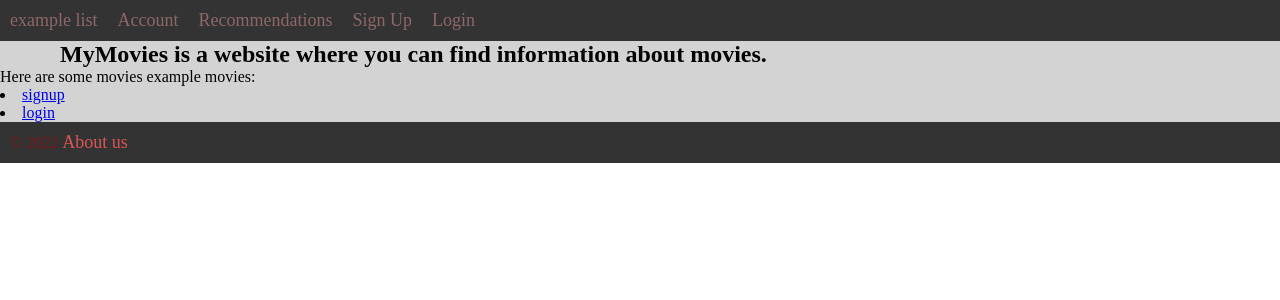
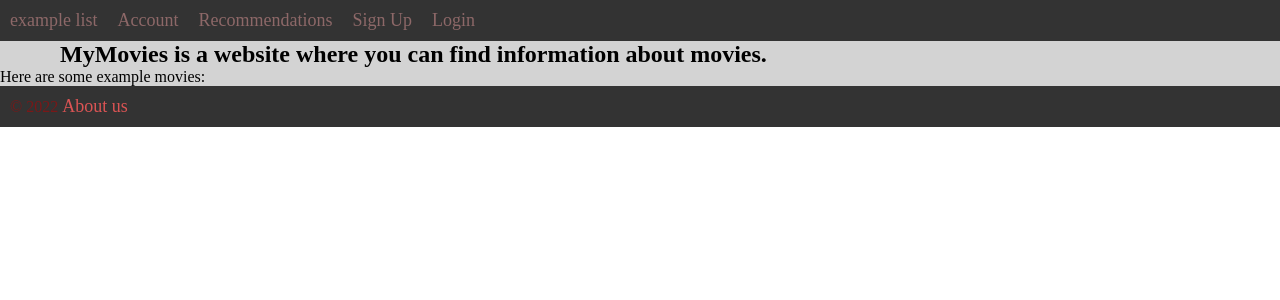
Before and after one commit to WJakubowsk/movie_recommender, a Django app: page /app/v0/ in a window 1280 px wide. Shown: the top 300 px of the page. Run offline with Django 4.2, Linux system fonts and the light colour scheme; data that the repository does not hold is empty.

Commit message:
remove unused

```diff
--- a/core/movierecommenderapp/templates/index.html
+++ b/core/movierecommenderapp/templates/index.html
@@ -3,12 +3,9 @@
 {% block content %}
     <h2>MyMovies is a website where you can find information about movies.</h2>
 
-    Here are some movies example movies:
+    Here are some example movies:
     {% for movie in movies %}
         <p>{{ movie.title }} <img src="{{ movie.poster }}" width="100"></p>
     {% endfor %}
 
-{#    <li><a href="{% url 'example' 'fight' %}">ex list</a></li>#}
-    <li><a href="{% url 'signup' %}">signup</a></li>
-    <li><a href="{% url 'login' %}">login</a></li>
 {% endblock %}
```
